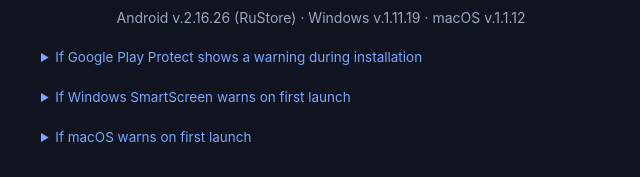
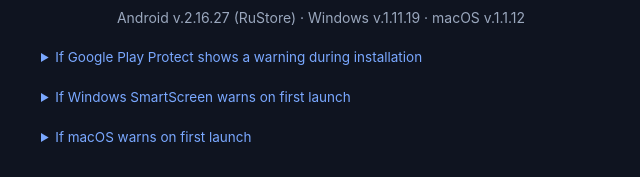
Before and after one commit to rapaev1984/passkeeper-site, a plain HTML site: page en/index.html in a window 1280 px wide. Shown: the part 461-638 px from the top of the page, 319-959 px from the left. Drawn offline with Linux system fonts and the light colour scheme.

Commit message:
Версии сборок: Android v.2.16.27 (биометрия: оконная схема для Samsung, #189)

```diff
--- a/en/index.html
+++ b/en/index.html
@@ -110,7 +110,7 @@
     <a class="btn btn-secondary"
        href="https://github.com/rapaev1984/passkeeper-releases/releases/latest/download/PassKeeper-mac.dmg">Download for macOS</a>
   </div>
-  <p class="platforms">Android v.2.16.26 (RuStore) · Windows v.1.11.19 · macOS v.1.1.12</p>
+  <p class="platforms">Android v.2.16.27 (RuStore) · Windows v.1.11.19 · macOS v.1.1.12</p>
   <details class="pp-note">
     <summary>If Google Play Protect shows a warning during installation</summary>
     <p>This is Android's standard screen for apps installed outside Google
```
Also changed, not shown: index.html (+1 -1 lines).
